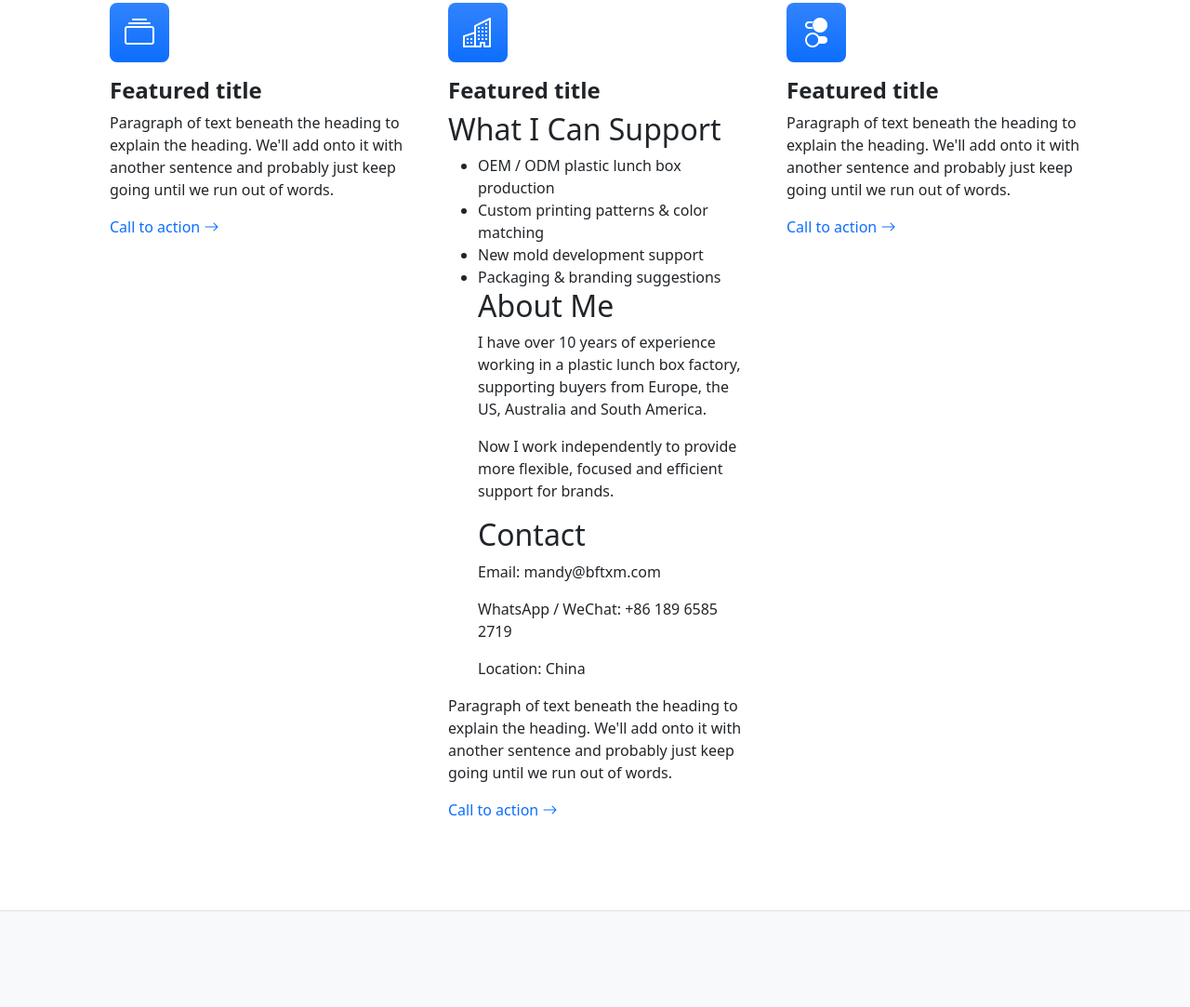
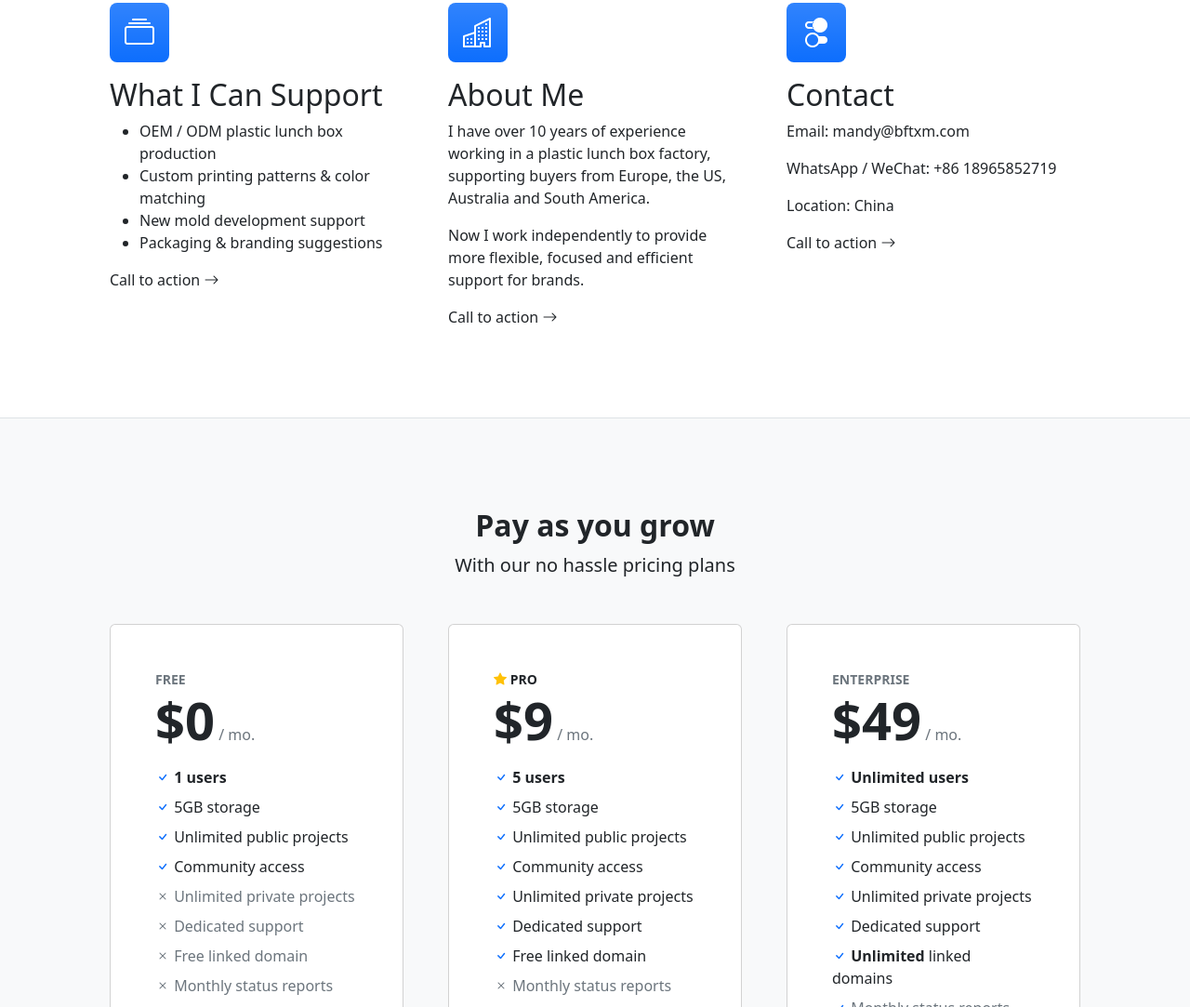
Before and after one commit to mandybento100-create/bftxm-en, a plain HTML site: page index.html in a window 1280 px wide. Shown: the part 684-1767 px from the top of the page at 93% size. Drawn offline with nearby package versions, Linux system fonts and the light colour scheme.

Commit message:
Update index.html

```diff
--- a/index.html
+++ b/index.html
@@ -52,42 +52,39 @@
                 <div class="row gx-5">
                     <div class="col-lg-4 mb-5 mb-lg-0">
                         <div class="feature bg-primary bg-gradient text-white rounded-3 mb-3"><i class="bi bi-collection"></i></div>
-                        <h2 class="h4 fw-bolder">Featured title</h2>
-                        <p>Paragraph of text beneath the heading to explain the heading. We'll add onto it with another sentence and probably just keep going until we run out of words.</p>
-                        <a class="text-decoration-none" href="#!">
+                        <h2>What I Can Support</h2>
+<ul>
+  <li>OEM / ODM plastic lunch box production</li>
+  <li>Custom printing patterns & color matching</li>
+  <li>New mold development support</li>
+  <li>Packaging & branding suggestions</li>
+</ul>
+
                             Call to action
                             <i class="bi bi-arrow-right"></i>
                         </a>
                     </div>
                     <div class="col-lg-4 mb-5 mb-lg-0">
                         <div class="feature bg-primary bg-gradient text-white rounded-3 mb-3"><i class="bi bi-building"></i></div>
-                        <h2 class="h4 fw-bolder">Featured title</h2><h2>What I Can Support</h2>
-<ul>
-  <li>OEM / ODM plastic lunch box production</li>
-  <li>Custom printing patterns & color matching</li>
-  <li>New mold development support</li>
-  <li>Packaging & branding suggestions</li><h2>About Me</h2>
+                        <h2>About Me</h2>
 <p>
 I have over 10 years of experience working in a plastic lunch box factory, supporting buyers from Europe, the US, Australia and South America.
 </p>
 <p>
 Now I work independently to provide more flexible, focused and efficient support for brands.
-</p><h2>Contact</h2>
-<p>Email: mandy@bftxm.com</p>
-<p>WhatsApp / WeChat: +86 189 6585 2719</p>
-<p>Location: China</p>
-</ul>
-                        <p>Paragraph of text beneath the heading to explain the heading. We'll add onto it with another sentence and probably just keep going until we run out of words.</p>
-                        <a class="text-decoration-none" href="#!">
+</p>
+
                             Call to action
                             <i class="bi bi-arrow-right"></i>
                         </a>
                     </div>
                     <div class="col-lg-4">
                         <div class="feature bg-primary bg-gradient text-white rounded-3 mb-3"><i class="bi bi-toggles2"></i></div>
-                        <h2 class="h4 fw-bolder">Featured title</h2>
-                        <p>Paragraph of text beneath the heading to explain the heading. We'll add onto it with another sentence and probably just keep going until we run out of words.</p>
-                        <a class="text-decoration-none" href="#!">
+                        <h2>Contact</h2>
+<p>Email: mandy@bftxm.com</p>
+<p>WhatsApp / WeChat: +86 18965852719</p>
+<p>Location: China</p>
+
                             Call to action
                             <i class="bi bi-arrow-right"></i>
                         </a>
@@ -306,20 +303,20 @@ Now I work independently to provide more flexible, focused and efficient support
                         <!-- https://startbootstrap.com/solution/contact-forms-->
                         <!-- to get an API token!-->
                         <form id="contactForm" data-sb-form-api-token="API_TOKEN">
-                            <!-- Name input-->
+                            <!-- Mandy Tang-->
                             <div class="form-floating mb-3">
                                 <input class="form-control" id="name" type="text" placeholder="Enter your name..." data-sb-validations="required" />
                                 <label for="name">Full name</label>
                                 <div class="invalid-feedback" data-sb-feedback="name:required">A name is required.</div>
                             </div>
-                            <!-- Email address input-->
+                            <!-- mandy@bftxm.com-->
                             <div class="form-floating mb-3">
                                 <input class="form-control" id="email" type="email" placeholder="name@example.com" data-sb-validations="required,email" />
                                 <label for="email">Email address</label>
                                 <div class="invalid-feedback" data-sb-feedback="email:required">An email is required.</div>
                                 <div class="invalid-feedback" data-sb-feedback="email:email">Email is not valid.</div>
                             </div>
-                            <!-- Phone number input-->
+                            <!-- 0086 18965852719-->
                             <div class="form-floating mb-3">
                                 <input class="form-control" id="phone" type="tel" placeholder="(123) 456-7890" data-sb-validations="required" />
                                 <label for="phone">Phone number</label>
```
